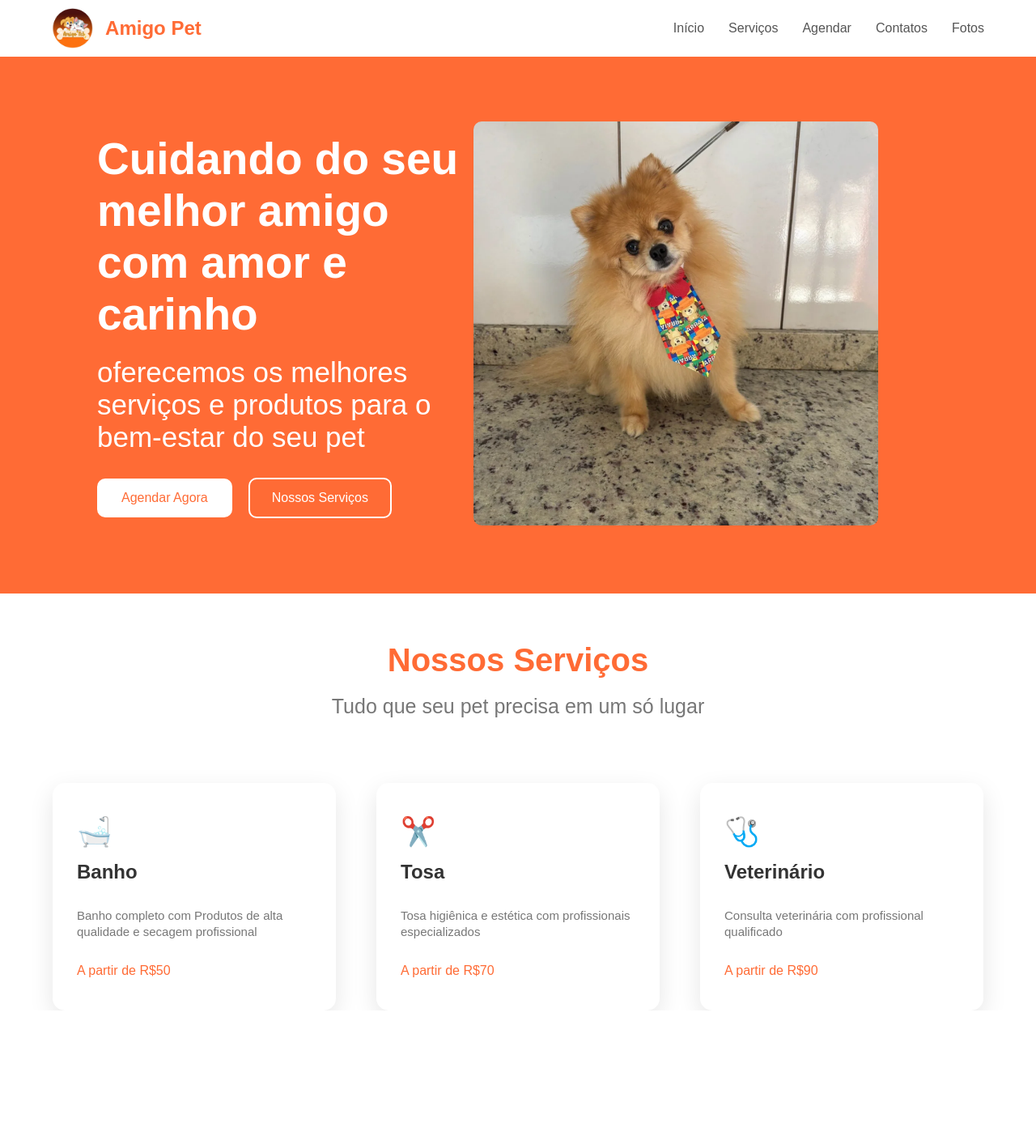
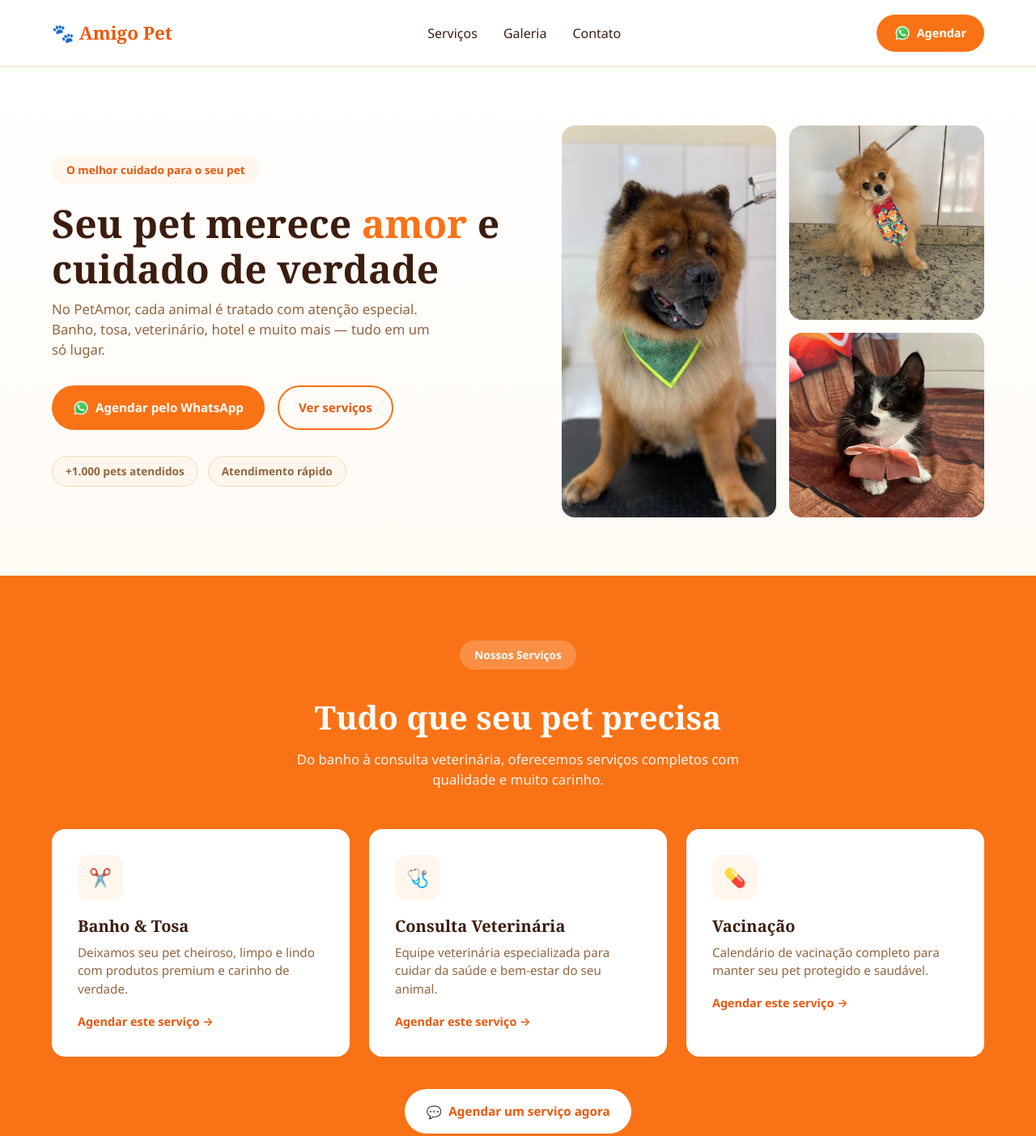
Before and after one commit to LuizFelipeChpp/Projeto-Amigo-PET, a plain HTML site: page index.html in a window 1280 px wide. Shown: the whole page at 81% size. Before the commit the page ends 1248 px from the top, so only its background shows below. Drawn offline with Linux system fonts and the light colour scheme.

Commit message:
mudando o projeto

```diff
--- a/index.html
+++ b/index.html
@@ -1,80 +1,113 @@
 <!DOCTYPE html>
 <html lang="pt-BR">
-
 <head>
   <meta charset="UTF-8">
   <meta name="viewport" content="width=device-width, initial-scale=1.0">
+  <title>PetAmor | Cuidado de verdade para o seu pet</title>
   <link rel="stylesheet" href="style.css">
-    <title>Amigo PET</title>
 </head>
+<body>
 
-<body>
-    <header class="topo">
-        <div class="logo">
-            <img src="imgs/LOGO-AMIGO-PET.png" alt="LOGO" class="img-logo">
-            <h1>Amigo Pet</h1>
+  <!-- HEADER -->
+  <header class="header">
+    <div class="container header__inner">
+      <a href="#" class="logo">🐾 Amigo Pet</a>
+
+      <nav class="nav">
+        <a href="#servicos">Serviços</a>
+        <a href="#galeria">Galeria</a>
+        <a href="#contato">Contato</a>
+      </nav>
+
+      <a href="#" class="btn btn--primary btn--small">
+        <img src="assets/imgs/logos/whatsapp.png" alt="whatsapp logo" class="icon"> Agendar
+      </a>
     </div>
-        <nav>
-            <ul>
-                <li><a href="#inicio">Início</a></li>
-                <li><a href="#servicos">Serviços</a></li>
-                <li><a href="#agendar">Agendar</a></li>
-                <li><a href="#contatos">Contatos</a></li>
-                <li><a href="#fotos">Fotos</a></li>
-            </ul>
-        </nav>
   </header>
 
-    <section id="inicio">
-        <div class="texto-inicio">
-            <h2>Cuidando do seu melhor amigo com amor e carinho</h2>
+  <!-- HERO -->
+  <section class="hero">
+    <div class="container hero__inner">
 
-            <p>oferecemos os melhores serviços e produtos para o bem-estar do seu pet</p>
-            <div class="botoes">
-                <a href="#agendar" class="btn-agendar">Agendar Agora</a>
+      <div class="hero__content">
+        <span class="badge">O melhor cuidado para o seu pet</span>
 
-                <a href="#servicos" class="btn-servicos">Nossos Serviços</a>
+        <h1 class="hero__title">
+          Seu pet merece <span class="highlight">amor</span> e cuidado de verdade
+        </h1>
+
+        <p class="hero__text">
+          No PetAmor, cada animal é tratado com atenção especial. Banho, tosa,
+          veterinário, hotel e muito mais — tudo em um só lugar.
+        </p>
+
+        <div class="hero__actions">
+          <a href="#" class="btn btn--primary">
+            <img src="assets/imgs/logos/whatsapp.png" alt="logo whatsapp" class="icon"> Agendar pelo WhatsApp
+          </a>
+          <a href="#servicos" class="btn btn--outline">Ver serviços</a>
+        </div>
+
+        <div class="hero__stats">
+          <span class="pill">+1.000 pets atendidos</span>
+          <span class="pill">Atendimento rápido</span>
         </div>
       </div>
 
-        <div class="imagem-inicio">
-            <img src="imgs/imagemIG.png" alt="cachorro">
+      <div class="hero__gallery">
+        <img src="assets/imgs/cachorro2IG.png" alt="cachorro maior bem cuidado" class="hero__img hero__img--main">
+        <img src="assets/imgs/imagemIG.png" alt="Cachorro menor bem cuidado" class="hero__img hero__img--top">
+        <img src="assets/imgs/gato1.png.png" alt="pequeno gatinho" class="hero__img hero__img--bottom">
       </div>
 
+    </div>
   </section>
 
-    <section id="servicos">
-        <h2>Nossos Serviços</h2>
-        <p>Tudo que seu pet precisa em um só lugar</p>
+  <!-- SERVIÇOS -->
+  <section id="servicos" class="services">
+    <div class="container">
+      <div class="services__header">
+        <span class="badge badge--light">Nossos Serviços</span>
+        <h2 class="services__title">Tudo que seu pet precisa</h2>
+        <p class="services__text">
+          Do banho à consulta veterinária, oferecemos serviços completos com
+          qualidade e muito carinho.
+        </p>
+      </div>
 
-        <div class="cards-container">
+      <div class="services__grid">
+
         <div class="card">
-                <div class="icone">🛁</div>
-                <h3>Banho</h3>
-                <p>Banho completo com Produtos de alta qualidade e secagem profissional</p>
-                <span class="preco">A partir de R$50</span>
+          <div class="card__icon">✂️</div>
+          <h3>Banho &amp; Tosa</h3>
+          <p>Deixamos seu pet cheiroso, limpo e lindo com produtos premium e carinho de verdade.</p>
+          <a href="#" class="card__link">Agendar este serviço →</a>
         </div>
 
         <div class="card">
-                <div class="icone">✂️</div>
-                <h3>Tosa</h3>
-                <p>Tosa higiênica e estética com profissionais especializados</p>
-                <span class="preco">A partir de R$70</span>
+          <div class="card__icon">🩺</div>
+          <h3>Consulta Veterinária</h3>
+          <p>Equipe veterinária especializada para cuidar da saúde e bem-estar do seu animal.</p>
+          <a href="#" class="card__link">Agendar este serviço →</a>
         </div>
 
         <div class="card">
-                <div class="icone">🩺</div>
-                <h3>Veterinário</h3>
-                <p>Consulta veterinária com profissional qualificado</p>
-                <span class="preco">A partir de R$90</span>
+          <div class="card__icon">💊</div>
+          <h3>Vacinação</h3>
+          <p>Calendário de vacinação completo para manter seu pet protegido e saudável.</p>
+          <a href="#" class="card__link">Agendar este serviço →</a>
         </div>
 
       </div>
 
+      <div class="services__cta">
+        <a href="#" class="btn btn--white">
+          <span class="icon">💬</span> Agendar um serviço agora
+        </a>
+      </div>
+    </div>
   </section>
 
-
-
+  <script src="js/main.js"></script>
 </body>
-
 </html>
--- a/style.css
+++ b/style.css
@@ -1,181 +1,301 @@
-*{
-    margin: 0;
-    padding: 0;
-    box-sizing: border-box;
+/* ===== RESET BÁSICO ===== */
+* {
+  margin: 0;
+  padding: 0;
+  box-sizing: border-box;
 }
 
-body{
-    font-family: Arial, Helvetica, sans-serif;
+:root {
+  --orange: #F97316;
+  --orange-dark: #EA580C;
+  --cream: #FFF7ED;
+  --cream-light: #FFFBF5;
+  --brown-dark: #3B1D0F;
+  --text-muted: #92653F;
+  --white: #FFFFFF;
+  --radius: 16px;
 }
 
-
-.topo{
-    display: flex;
-    justify-content: space-between;
-    align-items: center;
-    padding: 10px 5%;
-    background-color: #ffffff;
-    position:sticky;
-    top: 0;
-    z-index: 1000;
+body {
+  font-family: 'Segoe UI', system-ui, -apple-system, sans-serif;
+  color: var(--brown-dark);
+  line-height: 1.5;
+  background: var(--white);
 }
 
-.logo{
-    display: flex;
-    align-items: center;
-    gap: 15px;
+.container {
+  max-width: 1200px;
+  margin: 0 auto;
+  padding: 0 24px;
 }
 
-.logo h1{
-    color: #FF6B35;
-    font-size: 24px;
+h1, h2, h3 {
+  font-family: Georgia, 'Times New Roman', serif;
+  font-weight: 700;
+  line-height: 1.15;
 }
 
-.img-logo{
-    height: 50px;
-    width: auto;
-    border-radius: 50%;
+a {
+  text-decoration: none;
+  color: inherit;
 }
 
-nav ul{
-    display: flex;
-    list-style: none;
-    gap: 30px;
+img {
+  max-width: 100%;
+  display: block;
 }
 
-nav a{
-    text-decoration: none;
-    color: #555;
-    font-weight: 500;
+.btn .icon{
+    width: 20px;
+    height: 20px;
 }
 
-nav a:hover{
-    color: #FF6B35;
+/* ===== BOTÕES ===== */
+.btn {
+  display: inline-flex;
+  align-items: center;
+  gap: 8px;
+  padding: 14px 24px;
+  border-radius: 999px;
+  font-weight: 600;
+  font-size: 0.95rem;
+  cursor: pointer;
+  transition: transform 0.15s ease, box-shadow 0.15s ease;
+  border: 2px solid transparent;
+  white-space: nowrap;
 }
 
-#inicio{
-    display: flex;
-    justify-content: space-between;
-    align-items: center;
-    padding: 80px 120px;
-    background-color: #FF6B35;
+.btn:hover {
+  transform: translateY(-2px);
 }
 
-.texto-inicio{
-    max-width: 700px;
+.btn--primary {
+  background: var(--orange);
+  color: var(--white);
 }
 
-.texto-inicio h2{
-    color: white;
-    font-size: 55px;
-    margin-bottom: 20px;
+.btn--primary:hover {
+  background: var(--orange-dark);
 }
 
-.texto-inicio p{
-    color: white;
-    font-size: 35px;
-    margin-bottom: 30px;
+.btn--small {
+  padding: 10px 20px;
+  font-size: 0.9rem;
 }
 
-.botoes{
-    display: flex;
-    gap: 20px;
-    justify-content: flex-start;
-    align-items: center;
+.btn--outline {
+  background: transparent;
+  border-color: var(--orange);
+  color: var(--orange-dark);
 }
 
-.btn-agendar, .btn-servicos{
-    display: inline-block;
-    text-decoration: none;
-    border-radius: 10px;
-    font-size: 16px;
-    font-weight: 500;
-}
-.btn-agendar{
-    padding: 15px 30px;
-    background-color: white;
-    color: #FF6B35;
-    border: none;
+.btn--white {
+  background: var(--white);
+  color: var(--orange-dark);
 }
 
-
-.btn-servicos{
-    padding: 14px 27px;
-    background-color: #FF6B35;
-    color: white;
-    border: 2px solid white;
+/* ===== BADGE / PILL ===== */
+.badge {
+  display: inline-block;
+  background: var(--cream);
+  color: var(--orange-dark);
+  padding: 8px 18px;
+  border-radius: 999px;
+  font-size: 0.85rem;
+  font-weight: 600;
+  margin-bottom: 20px;
 }
 
-.texto-inicio button{
-    padding: 15px 30px;
-    border-radius: 10px;
-    cursor: pointer;
+.badge--light {
+  background: rgba(255, 255, 255, 0.2);
+  color: var(--white);
 }
 
-.imagem-inicio img{
-    width: 500px;
-    border-radius: 10px;
-    margin-right: 75px;
+.pill {
+  display: inline-flex;
+  align-items: center;
+  gap: 6px;
+  background: var(--cream);
+  border: 1px solid #FBD9B4;
+  padding: 8px 16px;
+  border-radius: 999px;
+  font-size: 0.85rem;
+  color: var(--text-muted);
+  font-weight: 600;
 }
 
-#servicos{
-    justify-content: center;
-    text-align: center;
-    background-color: white;
+/* ===== HEADER ===== */
+.header {
+  border-bottom: 1px solid #FBD9B4;
+  padding: 18px 0;
 }
 
-#servicos h2{
-    color: #FF6B35;
-    font-size: 40px;
-    margin-bottom: 20px;
-    margin-top: 60px;
+.header__inner {
+  display: flex;
+  align-items: center;
+  justify-content: space-between;
+  gap: 24px;
 }
 
-#servicos > p{
-    color: #777;
-    font-size: 25px;
-    margin-bottom: 80px;
-
+.logo {
+  font-family: Georgia, serif;
+  font-size: 1.4rem;
+  font-weight: 700;
+  color: var(--orange-dark);
 }
 
-.cards-container{
-    display: flex;
-    justify-content: center;
-    gap: 50px;
+.nav {
+  display: flex;
+  gap: 32px;
+  font-weight: 500;
 }
 
-.card{
-    background-color: #ffffff;
-    width: 350px;
-    padding: 40px 30px;
-    border-radius: 15px;
-    box-shadow: 0 10px 30px rgba(0, 0, 0, 0.1);
-    text-align: left;
+.nav a:hover {
+  color: var(--orange-dark);
 }
 
-.card:hover {
-    transform: translateY(-1px);
+/* ===== HERO ===== */
+.hero {
+  padding: 72px 0;
+  background: linear-gradient(180deg, var(--white) 0%, var(--cream-light) 100%);
 }
 
-.icone{
-    font-size: 35px;
-    margin-bottom: 15px;
+.hero__inner {
+  display: grid;
+  grid-template-columns: 1.1fr 1fr;
+  gap: 56px;
+  align-items: center;
 }
 
-.card h3{
-    color: #333;
-    font-size: 24px;
-    margin-bottom: 30px;
+.hero__title {
+  font-size: 3rem;
+  margin-bottom: 10px;
 }
 
-.card p{
-    color: #777;
-    font-size: 15px;
-    line-height: 1.3;
-    margin-bottom: 30px;
+.highlight {
+  color: var(--orange);
 }
 
-.preco{
-    color:#FF6B35;
-    font-size: 16px;
+.hero__text {
+  color: var(--text-muted);
+  font-size: 1.05rem;
+  max-width: 480px;
+  margin-bottom: 32px;
 }
+
+.hero__actions {
+  display: flex;
+  gap: 16px;
+  margin-bottom: 32px;
+  flex-wrap: wrap;
+}
+
+.hero__stats {
+  display: flex;
+  gap: 12px;
+  flex-wrap: wrap;
+}
+
+.hero__gallery {
+  display: grid;
+  grid-template-columns: 1.1fr 1fr;
+  grid-template-rows: auto auto;
+  gap: 16px;
+}
+
+.hero__img {
+  border-radius: var(--radius);
+  object-fit: cover;
+  width: 100%;
+  height: 100%;
+}
+
+.hero__img--main {
+  grid-row: 1 / 3;
+}
+
+/* ===== SERVIÇOS ===== */
+.services {
+  background: var(--orange);
+  color: var(--white);
+  padding: 80px 0;
+  text-align: center;
+}
+
+.services__header {
+  max-width: 620px;
+  margin: 0 auto 48px;
+}
+
+.services__title {
+  font-size: 2.5rem;
+  margin: 16px 0;
+}
+
+.services__text {
+  color: rgba(255, 255, 255, 0.9);
+  font-size: 1.05rem;
+}
+
+.services__grid {
+  display: grid;
+  grid-template-columns: repeat(3, 1fr);
+  gap: 24px;
+  margin-bottom: 40px;
+}
+
+.card {
+  background: var(--white);
+  border-radius: var(--radius);
+  padding: 32px;
+  text-align: left;
+  color: var(--brown-dark);
+}
+
+.card__icon {
+  width: 56px;
+  height: 56px;
+  border-radius: 14px;
+  background: var(--cream);
+  display: flex;
+  align-items: center;
+  justify-content: center;
+  font-size: 1.4rem;
+  margin-bottom: 20px;
+}
+
+.card h3 {
+  font-size: 1.25rem;
+  margin-bottom: 10px;
+}
+
+.card p {
+  color: var(--text-muted);
+  font-size: 0.95rem;
+  margin-bottom: 16px;
+}
+
+.card__link {
+  color: var(--orange-dark);
+  font-weight: 600;
+  font-size: 0.9rem;
+}
+
+/* ===== RESPONSIVO ===== */
+@media (max-width: 900px) {
+  .nav {
+    display: none;
+  }
+
+  .hero__inner {
+    grid-template-columns: 1fr;
+  }
+
+  .services__grid {
+    grid-template-columns: 1fr;
+  }
+
+  .hero__title {
+    font-size: 2.2rem;
+  }
+}
```
Also changed, not shown: assets/imgs/cachorro2IG.png (added), assets/imgs/gato1.png.png (added), assets/imgs/imagemIG.png (renamed from imgs/imagemIG.png), assets/imgs/logos/logo-amigopet.png (renamed from imgs/LOGO-AMIGO-PET.png), assets/imgs/logos/whatsapp.png (added). Lines whose indentation alone changed are shown as unchanged.
